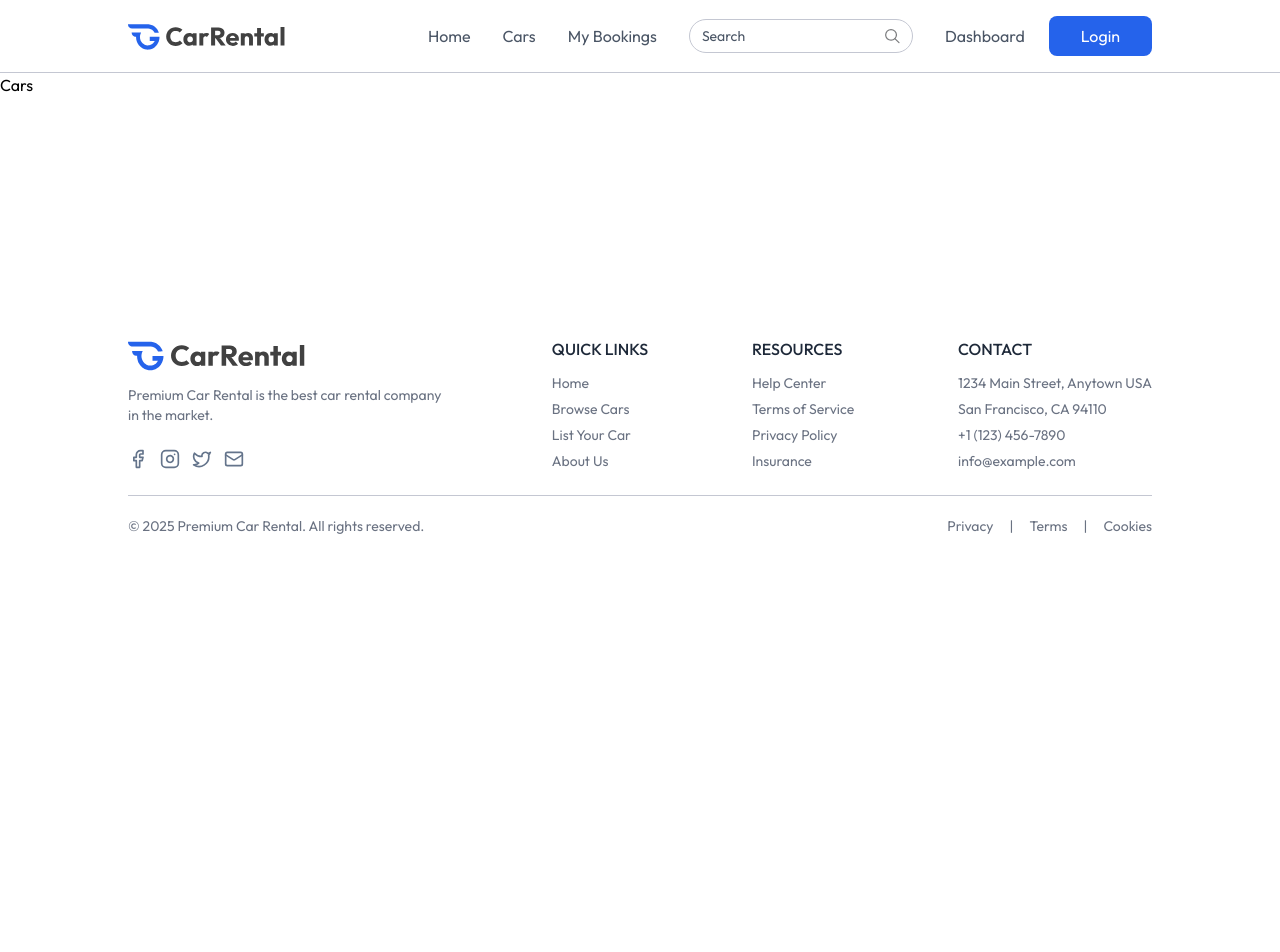
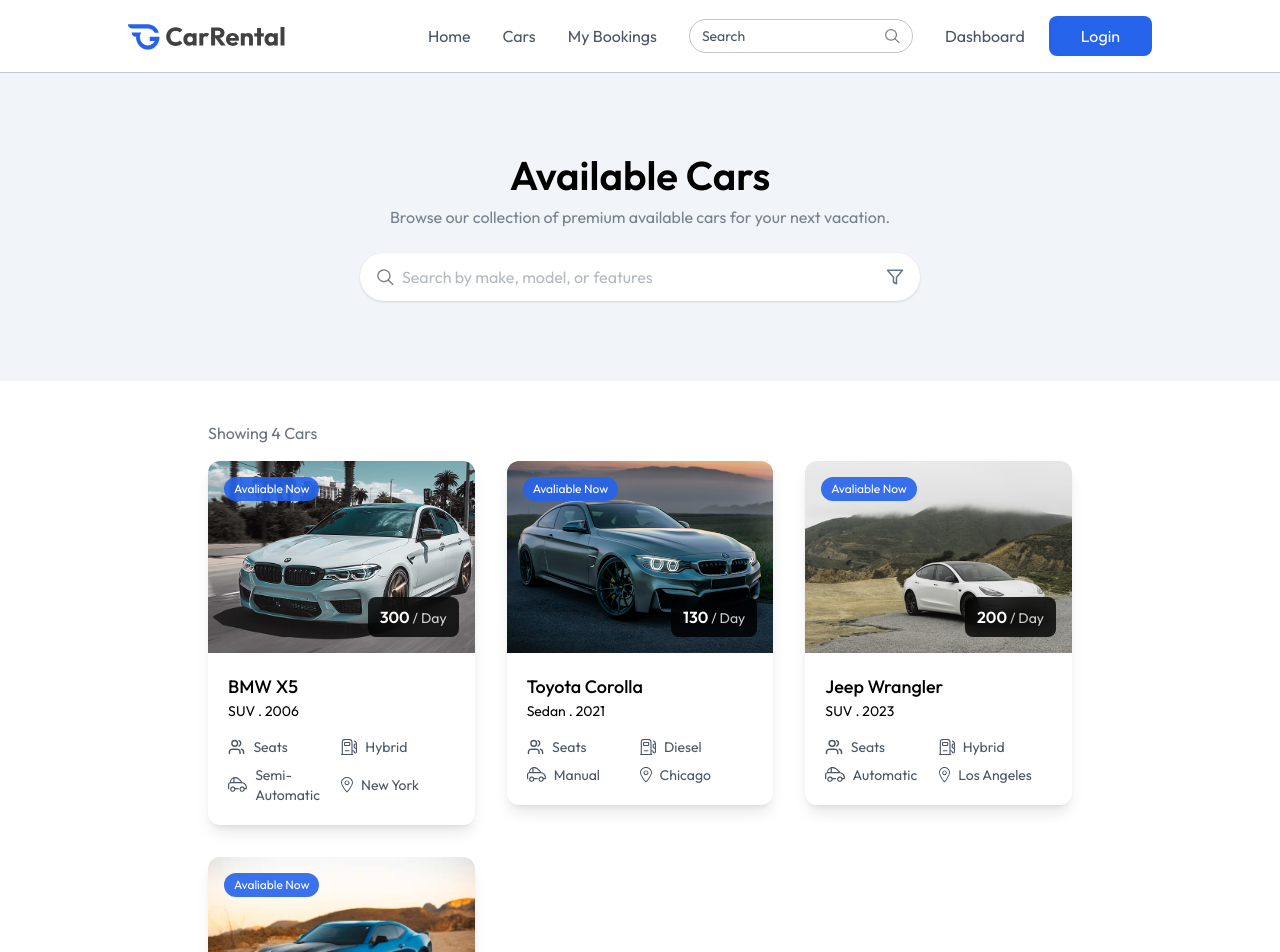
Before and after one commit to Faizululum/car-rental, a React (Vite) app in the folder client/: page /cars in a window 1280 px wide. Shown: the top 952 px of the page. Before the commit the page ends 800 px from the top, so only its background shows below. Built offline with nearby package versions, Linux system fonts and the light colour scheme.

Commit message:
feat: create car list page

```diff
--- a/client/src/pages/Cars.jsx
+++ b/client/src/pages/Cars.jsx
@@ -1,8 +1,33 @@
-import React from 'react'
+import React, { useState } from 'react'
+import { assets, dummyCarData } from '../assets/assets'
+import Title from '../components/Title'
+import CarCard from '../components/CarCard'
 
 const Cars = () => {
+
+  const [input, setInput] = useState('')
+
   return (
-    <div>Cars</div>
+    <div>
+      <div className="flex flex-col items-center py-20 bg-light mx-md:px-4">
+        <Title title="Available Cars" subTitle="Browse our collection of premium available cars for your next vacation." />
+        <div className="flex items-center bg-white px-4 mt-6 max-w-140 w-full h-12 rounded-full shadow">
+          <img src={assets.search_icon} alt="search icon" className="w-4.5 h-4.5 mr-2" />
+          <input onClick={(e)=> setInput(e.target.value)} value={input} type="text" placeholder="Search by make, model, or features" className="w-full h-full outline-none text-gray-500" />
+          <img src={assets.filter_icon} alt="search icon" className="w-4.5 h-4.5 ml-2" />
+        </div>
+      </div>
+      <div className="px-6 md:px-16 lg:px-24 xl:px-32 mt-10">
+        <p className="text-gray-500 xl:px-20 max-w-7xl mx-auto">Showing {dummyCarData.length} Cars</p>
+        <div className="grid grid-cols-1 sm:grid-cols-2 lg:grid-cols-3 gap-8 mt-4 xl:px-20 max-w-7xl mx-auto">
+          {dummyCarData.map((car, index) => (
+            <div key={index}>
+              <CarCard car={car} />
+            </div>
+          ))}
+        </div>
+      </div>
+    </div>
   )
 }
 
```
